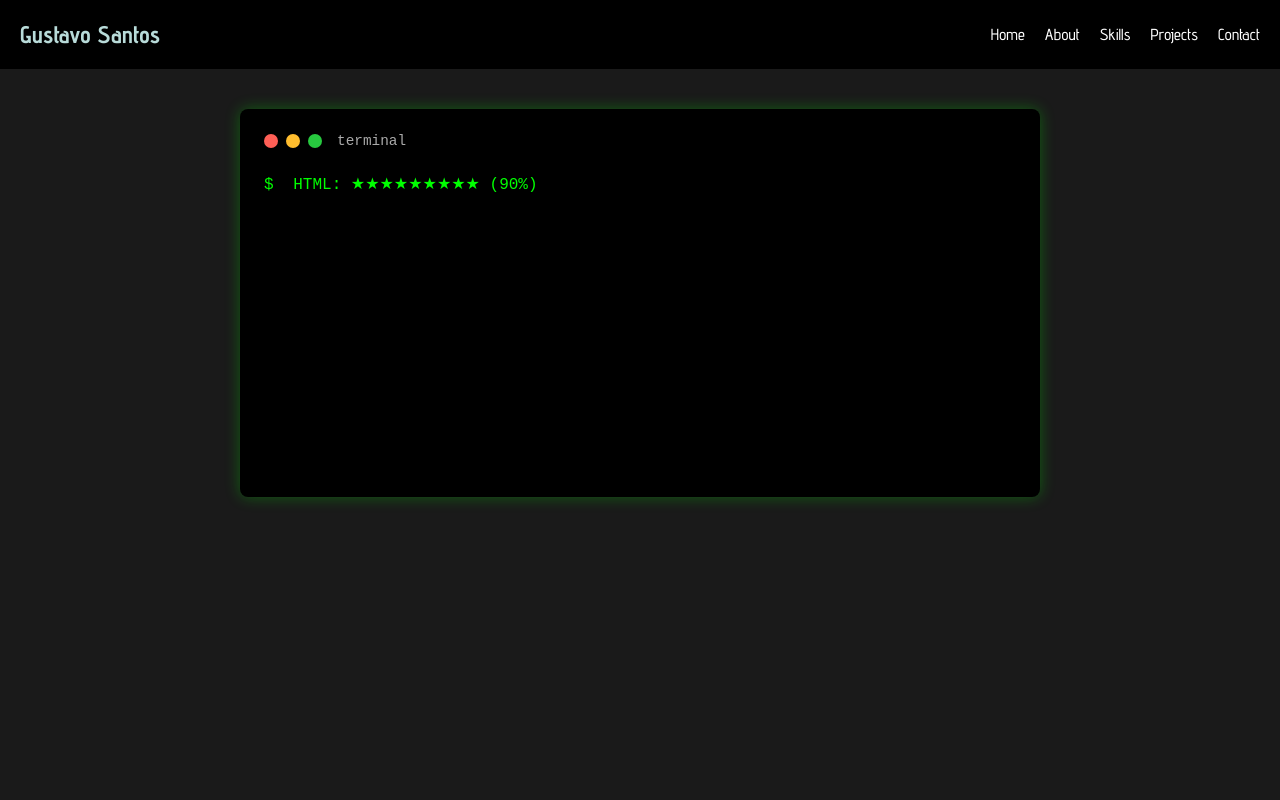
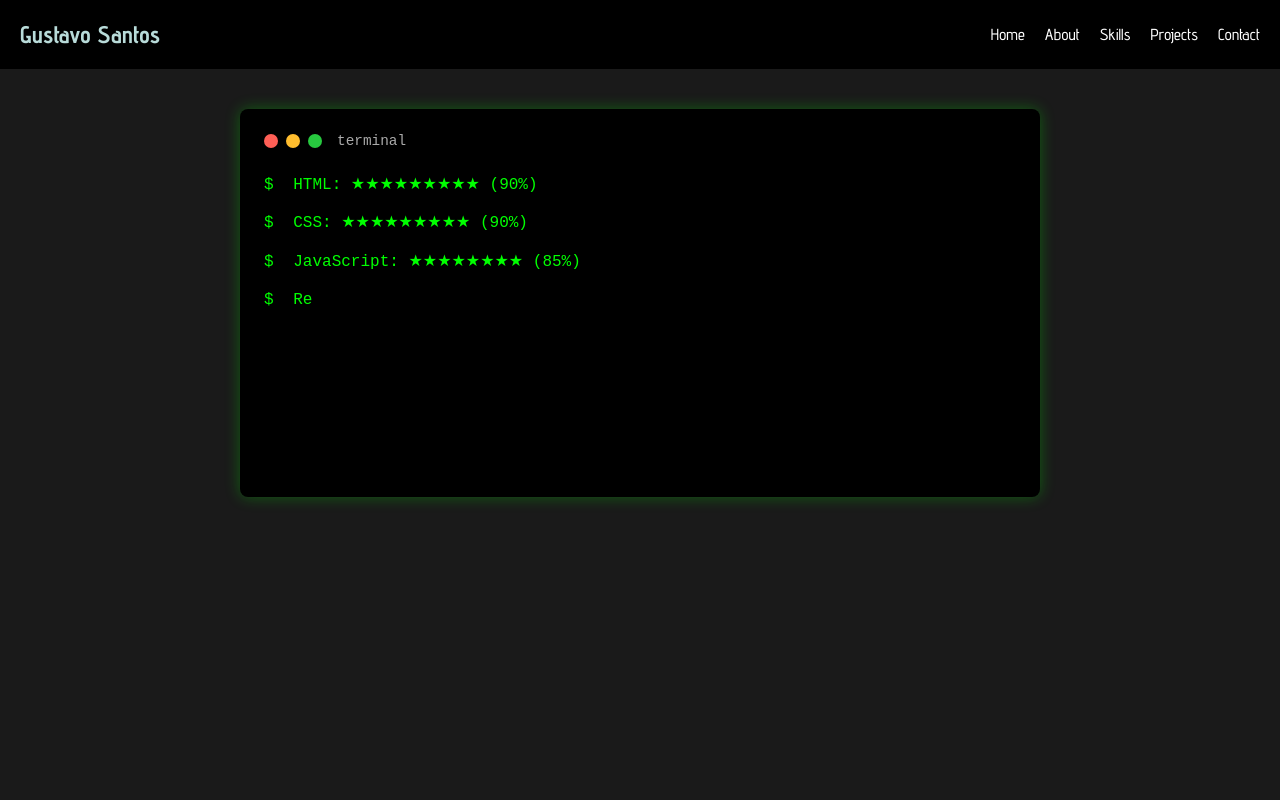
Before and after one commit to GusAtSantos/Portfolio, a React (Vite) app: page /skills in a window 1280 px wide. Shown: the top 800 px of the page. Built offline with nearby package versions, Linux system fonts and the light colour scheme.

Commit message:
Update Skills.jsx

```diff
--- a/src/pages/Skills.jsx
+++ b/src/pages/Skills.jsx
@@ -39,7 +39,7 @@ const Skills = () => {
           setDisplayedSkills(prev => [...prev, currentText]);
           setCurrentText('');
           setCurrentSkillIndex(currentSkillIndex + 1);
-        }, 1000);
+        }, 500);
         return () => clearTimeout(nextSkillTimer);
       }
     } else {
```
